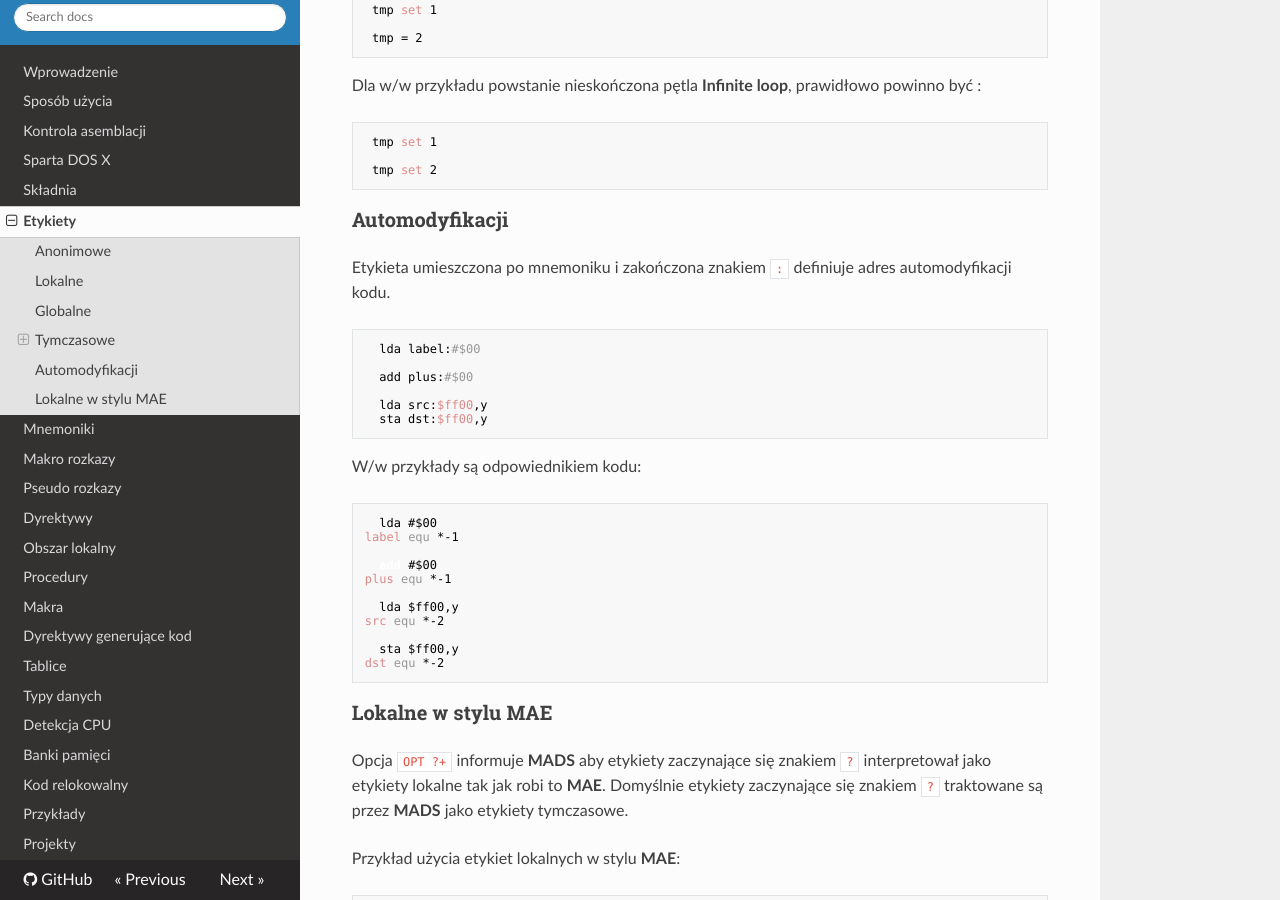
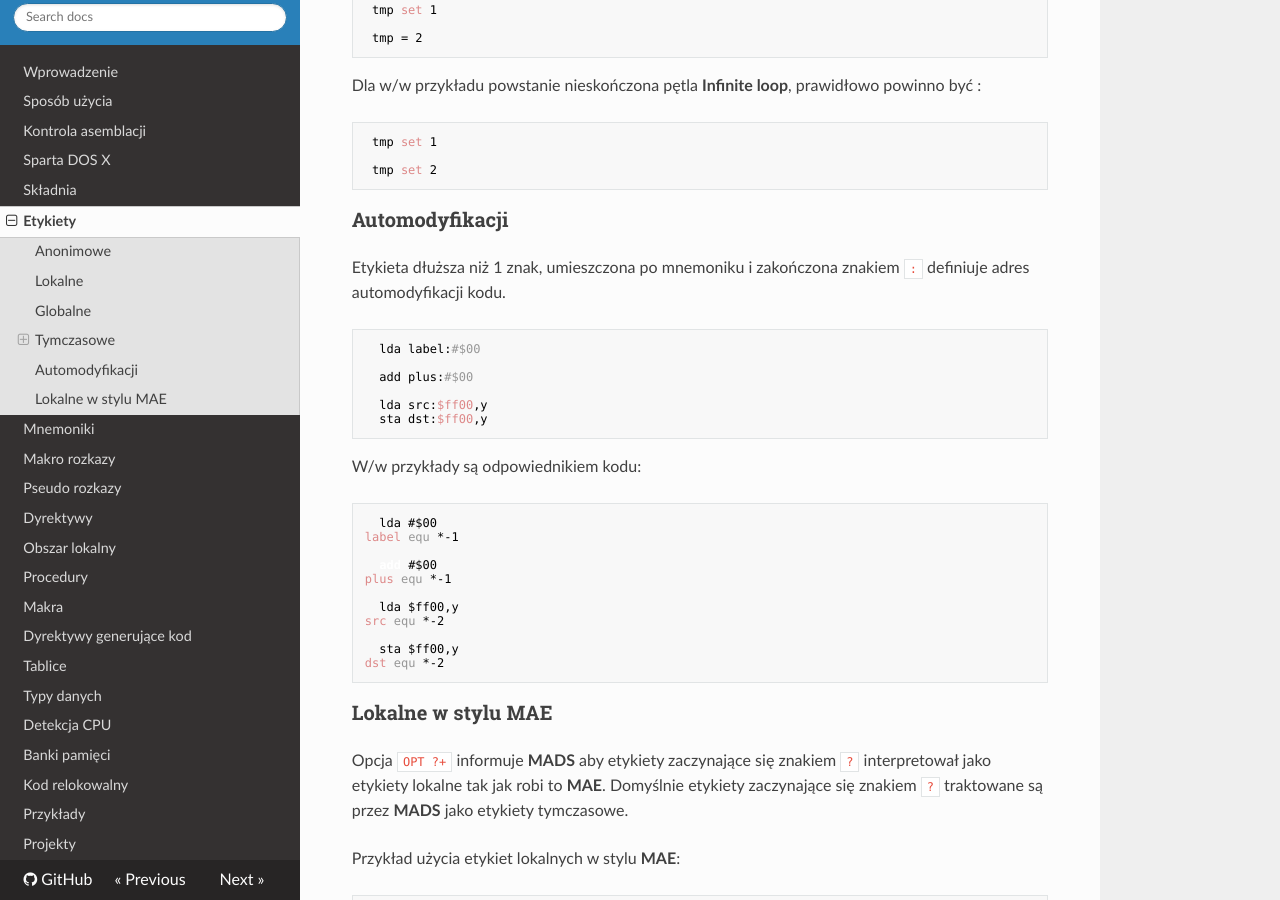
Before and after one commit to tebe6502/mad-assembler-mkdocs, an MkDocs documentation site: the page built from docs/pl/docs/etykiety.md, in a window 1280 px wide and 900 px high, scrolled down 4617 px. Built offline with MkDocs 1.6.1, drawn with Linux system fonts in a browser that asks for light colours; nearby versions of some CDN libraries.

Commit message:
etykiety

````diff
--- a/docs/pl/docs/etykiety.md
+++ b/docs/pl/docs/etykiety.md
@@ -215,7 +215,7 @@
 
 ### Automodyfikacji
 
-Etykieta umieszczona po mnemoniku i zakończona znakiem `:` definiuje adres automodyfikacji kodu.
+Etykieta dłuższa niż 1 znak, umieszczona po mnemoniku i zakończona znakiem `:` definiuje adres automodyfikacji kodu.
 
 ```
   lda label:#$00
````
